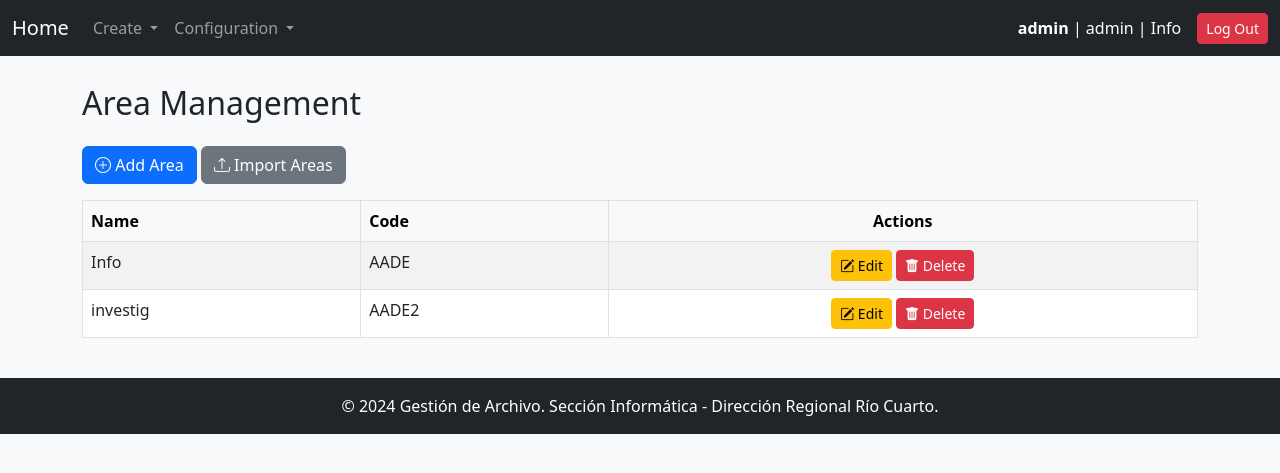
After one commit to LucioFlia/gestion_archivo_2, a Django app: page /areas/ in a window 1280 px wide. The commit adds this page. Shown: the top 473 px of the page. Run offline with Django 4.2, Linux system fonts and the light colour scheme; a user stored in the database is signed in; data comes from the database, SQL or seed files in the repository; both versions use the stored data as it was after the commit.

Commit message:
new fucntionalities

```diff
--- a/gestion_archivo/urls.py
+++ b/gestion_archivo/urls.py
@@ -4,6 +4,8 @@ from gestion_archivo_app.views import main, create_box, create_box_type, create_
 from gestion_archivo_app.views import add_documentation, create_doc_type_modal, edit_box_documentation,edit_documentation, delete_documentation, login_view, logout_view
 from django.shortcuts import redirect
 from gestion_archivo_app.views import user_list, user_create, user_update, user_delete, user_import
+from gestion_archivo_app.views import area_list, area_create, area_update, area_delete, area_import, request_close_box, approve_close_box, send_box_to_archive
+
 
 urlpatterns = [
     path('admin/', admin.site.urls),
@@ -12,9 +14,8 @@ urlpatterns = [
 
     path('main/', main, name='main'),
     path('', lambda request: redirect('main', permanent=False)),
-    #path('accounts/', include('django.contrib.auth.urls')),
     path('create/box-type/', create_box_type, name='create_box_type'),
-    path('create/doc-type/', create_doc_type, name='create_doc_type'),# Views of create
+    path('create/doc-type/', create_doc_type, name='create_doc_type'),
     path('create/box/', create_box, name='create_box'),
     path('config_keys_values/', config_keys_values, name='config_keys_values'),
     path('preview/box/', preview_box, name='preview_box'),
@@ -31,4 +32,12 @@ urlpatterns = [
     path("users/update/<int:user_id>/", user_update, name="user_update"),
     path("users/delete/<int:user_id>/", user_delete, name="user_delete"),
     path("users/import/", user_import, name="user_import"),
+    path("areas/", area_list, name="area_list"),
+    path("areas/create/", area_create, name="area_create"),
+    path("areas/update/<int:area_id>/", area_update, name="area_update"),
+    path("areas/delete/<int:area_id>/", area_delete, name="area_delete"),
+    path("areas/import/", area_import, name="area_import"),
+    path("box/<int:box_id>/request-close/", request_close_box, name="request_close_box"),
+    path("box/<int:box_id>/approve-close/", approve_close_box, name="approve_close_box"),
+    path("box/<int:box_id>/send-to-archive/", send_box_to_archive, name="send_box_to_archive"),
 ]
--- a/gestion_archivo_app/models.py
+++ b/gestion_archivo_app/models.py
@@ -38,13 +38,17 @@ class Box(models.Model):
     STATUS_CHOICES = [
         ('open', 'Open'),
         ('closed', 'Closed'),
+        ('waiting_close', 'Waiting for Close'),
+        ('waiting_archive', 'Waiting for Archive')
+
+
     ]
     name = models.CharField(max_length = 10, primary_key=False, verbose_name="Box Name", null=False, blank=False, unique=True)
     box_type = models.ForeignKey(BoxType, on_delete=models.PROTECT, related_name="boxes")
     description = models.TextField(blank=True, null=True, verbose_name="Box Description")
     user = models.ForeignKey(settings.AUTH_USER_MODEL, on_delete=models.PROTECT, related_name="boxes")
     area = models.ForeignKey(Area, on_delete=models.PROTECT, related_name="boxes")
-    status = models.CharField(max_length=10, choices=STATUS_CHOICES, default='open')
+    status = models.CharField(max_length=32, choices=STATUS_CHOICES, default='open')
     id = models.AutoField(primary_key=True, verbose_name="Box ID")  # Auto-incremental ID
     creation_date = models.DateTimeField(auto_now_add=True, verbose_name="Creation Date")
     update_date =  models.DateTimeField(auto_now=True)
@@ -56,7 +60,6 @@ class Box(models.Model):
         verbose_name="Destruction Year"
     )
     current_area = models.ForeignKey(Area, on_delete=models.PROTECT, related_name="current_boxes", verbose_name="Current Area")
-    status = models.CharField(max_length=10, choices=STATUS_CHOICES, default='open', verbose_name="Status")
     total_sheets = models.PositiveIntegerField(default=0)
 
     def update_total_sheets(self):
@@ -75,6 +78,19 @@ class Box(models.Model):
         self.status = 'closed'
         self.close_date = models.DateTimeField(auto_now_add=True)
         self.save()
+
+    def save(self, *args, **kwargs):
+        if not self.name:
+            # Obtener el último número utilizado
+            last_box = Box.objects.order_by('-id').first()
+            if last_box and last_box.name.isdigit():
+                new_number = int(last_box.name) + 1
+            else:
+                new_number = 1
+
+            self.name = f"{new_number:05d}"
+
+        super().save(*args, **kwargs)
 
     def __str__(self):
         return f"Box ({self.box_type.name}) - {self.status}"
--- /dev/null
+++ b/gestion_archivo_app/templates/area_list.html
@@ -0,0 +1,45 @@
+{% extends "base.html" %}
+
+{% block content %}
+<div class="container mt-4">
+    <h2 class="mb-4">Area Management</h2>
+    <div class="mb-3">
+        <a href="{% url 'area_create' %}" class="btn btn-primary">
+            <i class="bi bi-plus-circle"></i> Add Area
+        </a>
+        <a href="{% url 'area_import' %}" class="btn btn-secondary">
+            <i class="bi bi-upload"></i> Import Areas
+        </a>
+    </div>
+
+    <table class="table table-bordered table-striped">
+        <thead class="table-light">
+            <tr>
+                <th>Name</th>
+                <th>Code</th>
+                <th class="text-center">Actions</th>
+            </tr>
+        </thead>
+        <tbody>
+            {% for area in areas %}
+                <tr>
+                    <td>{{ area.name }}</td>
+                    <td>{{ area.code }}</td>
+                    <td class="text-center">
+                        <a href="{% url 'area_update' area.id %}" class="btn btn-sm btn-warning">
+                            <i class="bi bi-pencil-square"></i> Edit
+                        </a>
+                        <a href="{% url 'area_delete' area.id %}" class="btn btn-sm btn-danger">
+                            <i class="bi bi-trash-fill"></i> Delete
+                        </a>
+                    </td>
+                </tr>
+            {% empty %}
+                <tr>
+                    <td colspan="3" class="text-center">No areas available.</td>
+                </tr>
+            {% endfor %}
+        </tbody>
+    </table>
+</div>
+{% endblock %}
--- a/gestion_archivo_app/templates/base.html
+++ b/gestion_archivo_app/templates/base.html
@@ -50,14 +50,14 @@
 
                     <li class="nav-item dropdown">
                     <a class="nav-link dropdown-toggle" href="#" id="createDropdown" role="button" data-bs-toggle="dropdown" aria-expanded="false">
-                        System Configuration
+                       Configuration
                     </a>
 
                     <ul class="dropdown-menu" aria-labelledby="createDropdown">
                         <li ><a class="dropdown-item" href="{% url 'config_keys_values' %}">Keys, Values</a></li>
                         <li  ><a class="dropdown-item" href="/admin">Admin DB</a>  </li>
                         <li><a class="dropdown-item" href="{% url 'user_list' %}">Manage Users</a></li>
-                        <li><a class="dropdown-item" href="{% url 'user_import' %}">Import Users</a></li>
+                        <li><a class="dropdown-item" href="{% url 'area_list' %}">Manage Areas</a></li>
                      </ul>
 
                     </li>
--- a/gestion_archivo_app/templates/create_box_type.html
+++ b/gestion_archivo_app/templates/create_box_type.html
@@ -64,6 +64,9 @@
                         </tbody>
                     </table>
 
+                    <div id="noRecordsMessage" class="text-center my-3" style="display: none;">
+                        <p class="text-muted">No records available</p>
+                    </div>
                     <!-- Pagination Controls -->
                     <nav class="mt-3">
                         <ul class="pagination justify-content-center" id="tableBodyIdPagination">
--- a/gestion_archivo_app/views.py
+++ b/gestion_archivo_app/views.py
@@ -34,9 +34,71 @@ import csv
 from django.shortcuts import render, redirect
 from .models import User, Area
 
+from django.shortcuts import get_object_or_404, redirect, render
+from .models import Area
+from django.contrib.auth.decorators import login_required, user_passes_test
+import csv
+from django.shortcuts import redirect, render
+from django.contrib.auth.decorators import login_required, user_passes_test
+from .models import Area
 
 def is_admin(user):
     return user.role == 'admin'
+
+@login_required
+@user_passes_test(is_admin)
+def area_import(request):
+    if request.method == "POST":
+        csv_file = request.FILES.get("csv_file")
+        if csv_file:
+            decoded_file = csv_file.read().decode("utf-8").splitlines()
+            reader = csv.DictReader(decoded_file)
+            for row in reader:
+                name = row.get("name")
+                code = row.get("code")
+                if name and code:
+                    if not Area.objects.filter(code=code).exists():
+                        Area.objects.create(name=name, code=code)
+            return redirect("area_list")
+    return render(request, "area_import.html")
+
+
+@login_required
+@user_passes_test(is_admin)
+def area_list(request):
+    areas = Area.objects.all()
+    return render(request, "area_list.html", {"areas": areas})
+
+@login_required
+@user_passes_test(is_admin)
+def area_create(request):
+    if request.method == "POST":
+        name = request.POST.get("name")
+        code = request.POST.get("code")
+        if name and code:
+            Area.objects.create(name=name, code=code)
+            return redirect("area_list")
+    return render(request, "area_create.html")
+
+@login_required
+@user_passes_test(is_admin)
+def area_update(request, area_id):
+    area = get_object_or_404(Area, id=area_id)
+    if request.method == "POST":
+        area.name = request.POST.get("name", area.name)
+        area.code = request.POST.get("code", area.code)
+        area.save()
+        return redirect("area_list")
+    return render(request, "area_update.html", {"area": area})
+
+@login_required
+@user_passes_test(is_admin)
+def area_delete(request, area_id):
+    area = get_object_or_404(Area, id=area_id)
+    if request.method == "POST":
+        area.delete()
+        return redirect("area_list")
+    return render(request, "area_delete.html", {"area": area})
 
 @user_passes_test(is_admin)
 def user_list(request):
@@ -477,3 +539,28 @@ def delete_documentation(request, doc_id):
 
     # Redirigir de nuevo a la vista de edición de documentaciones
     return redirect("edit_box_documentation", box_id=box.id)
+
+
+@login_required
+def request_close_box(request, box_id):
+    box = get_object_or_404(Box, id=box_id)
+    if box.status == 'open':
+        box.status = 'waiting_for_close'
+        box.save()
+    return redirect('main')
+
+@login_required
+def approve_close_box(request, box_id):
+    box = get_object_or_404(Box, id=box_id)
+    if box.status == 'waiting_for_close' and request.user.role == 'manager':
+        box.status = 'closed'
+        box.save()
+    return redirect('main')
+
+@login_required
+def send_box_to_archive(request, box_id):
+    box = get_object_or_404(Box, id=box_id)
+    if box.status == 'closed' and request.user.role == 'manager':
+        box.status = 'waiting_archive'
+        box.save()
+    return redirect('main')
```
Also changed, not shown: .vscode.bak/settings.json (added, +7 -0 lines), gestion_archivo_app/static/js/table_utils.js (+25 -2 lines), gestion_archivo_app/templates/area_create.html (added, +24 -0 lines), gestion_archivo_app/templates/area_delete.html (added, +17 -0 lines), gestion_archivo_app/templates/area_import.html (added, +20 -0 lines), gestion_archivo_app/templates/area_update.html (added, +24 -0 lines), gestion_archivo_app/templates/create_box.html (+5 -2 lines), gestion_archivo_app/templates/create_doc_type.html (+9 -1 lines), gestion_archivo_app/templates/main.html (+16 -1 lines), db2.sqlite3, gestion_archivo_app/migrations/0002_alter_box_status_alter_user_role.py.
